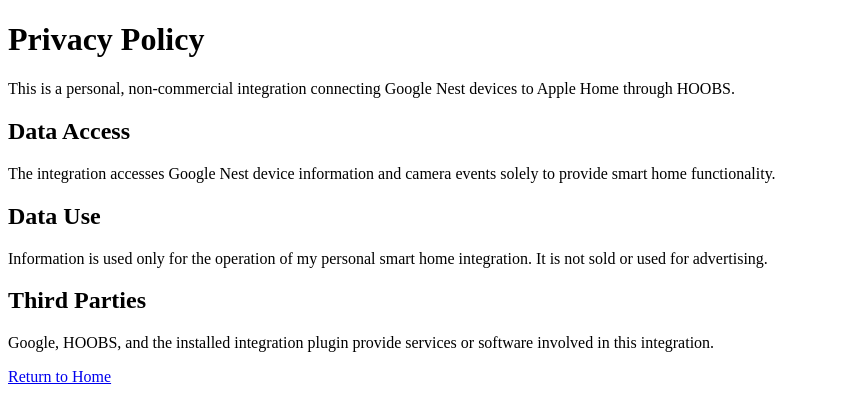
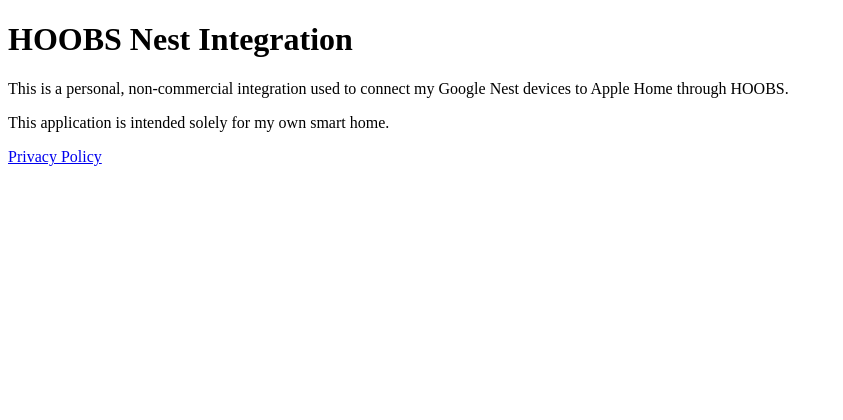
Before and after one commit to 2g9fp5rjkz-star/hoobs-nest, a plain HTML site: page index.html in a window 1280 px wide. Shown: the whole page, without its empty margins (0-843 px from the left). Drawn offline with Linux system fonts and the light colour scheme.

Commit message:
Update index.html

```diff
--- a/index.html
+++ b/index.html
@@ -4,29 +4,12 @@
 <head>
   <meta charset="UTF-8">
   <meta name="viewport" content="width=device-width, initial-scale=1">
-  <title>Privacy Policy - HOOBS Nest</title>
+  <title>HOOBS Nest Integration</title>
 </head>
 <body>
-  <h1>Privacy Policy</h1>
-  <p>This is a personal, non-commercial integration
-  connecting Google Nest devices to Apple Home
-  through HOOBS.</p>
-
-  <h2>Data Access</h2>
-  <p>The integration accesses Google Nest device
-  information and camera events solely to provide
-  smart home functionality.</p>
-
-  <h2>Data Use</h2>
-  <p>Information is used only for the operation
-  of my personal smart home integration.
-  It is not sold or used for advertising.</p>
-
-  <h2>Third Parties</h2>
-  <p>Google, HOOBS, and the installed integration
-  plugin provide services or software involved
-  in this integration.</p>
-
-  <p><a href="index.html">Return to Home</a></p>
+  <h1>HOOBS Nest Integration</h1>
+  <p>This is a personal, non-commercial integration used to connect my Google Nest devices to Apple Home through HOOBS.</p>
+  <p>This application is intended solely for my own smart home.</p>
+  <p><a href="privacy.html">Privacy Policy</a></p>
 </body>
 </html>
```
